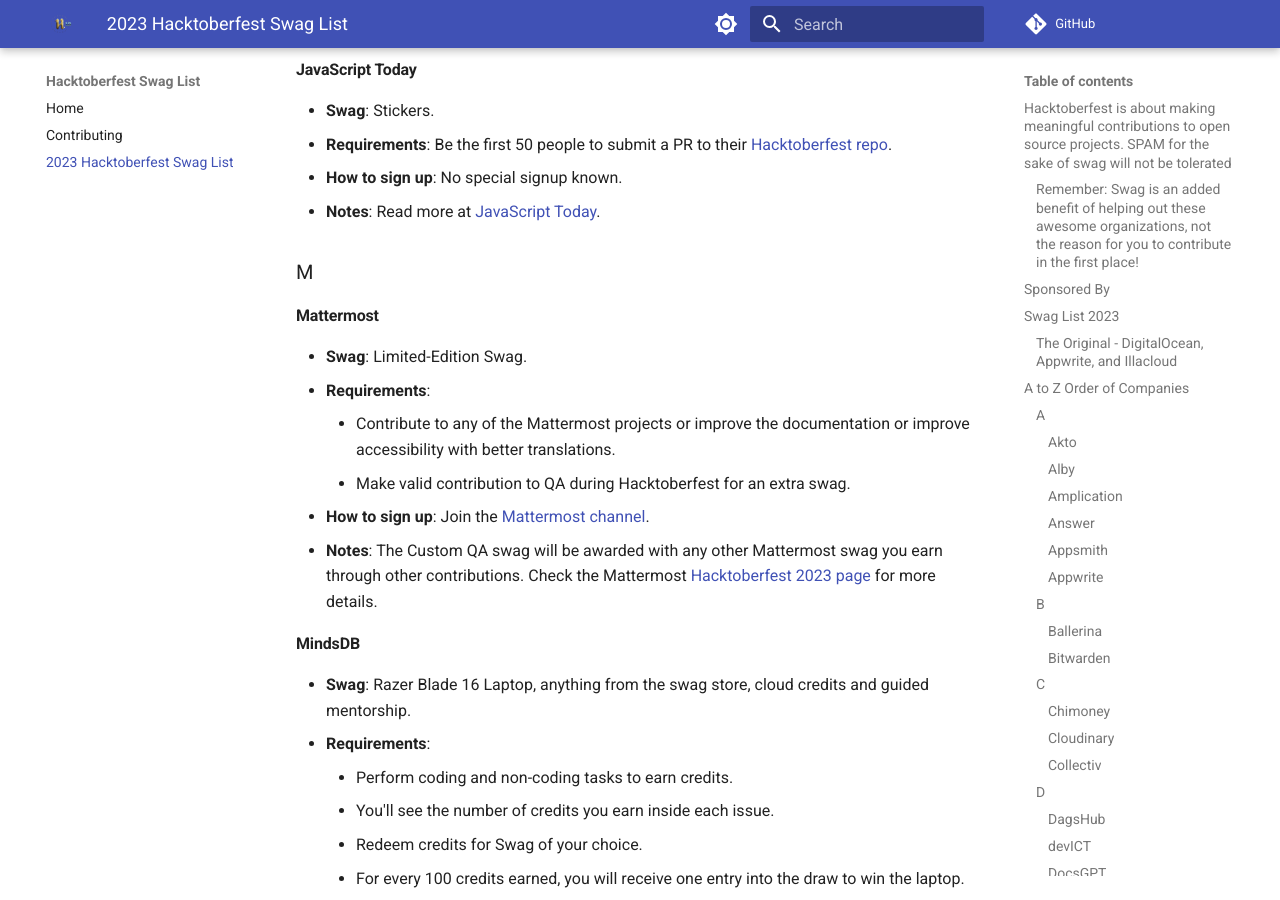
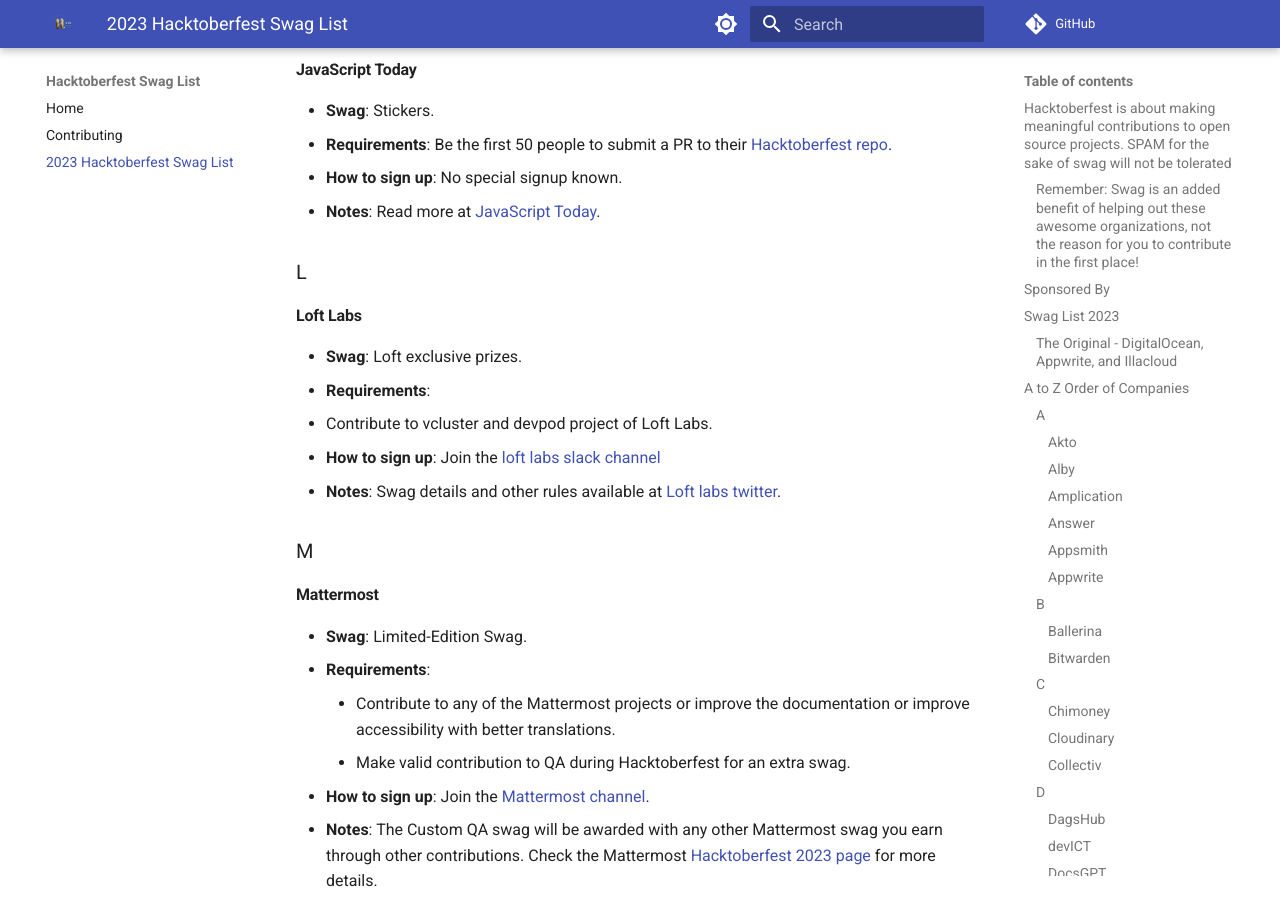
Before and after one commit to crweiner/hacktoberfest-swag-list, an MkDocs documentation site: the page built from docs/list.md, in a window 1280 px wide and 900 px high, scrolled down 9082 px. Built offline with MkDocs 1.6.1 and Material for MkDocs 9.7.7, drawn with Linux system fonts in a browser that asks for light colours; plug-ins that fetch from the network failed and are left out; comment, search, counter and statistics services are not loaded.

Commit message:
Added Loft Labs to the lists

```diff
--- a/docs/list.md
+++ b/docs/list.md
@@ -299,6 +299,16 @@
 - **How to sign up**: No special signup known.
 - **Notes**: Read more at [JavaScript Today](https://blog.javascripttoday.com/blog/hacktoberfest-2023/).
 
+### L
+
+#### **Loft Labs**
+
+- **Swag**: Loft exclusive prizes.
+- **Requirements**:
+  - Contribute to vcluster and devpod project of Loft Labs.
+- **How to sign up**: Join the [loft labs slack channel](https://slack.loft.sh/)
+- **Notes**: Swag details and other rules available at [Loft labs twitter](https://twitter.com/loft_sh).
+
 ### M
 
 #### **Mattermost**
```
